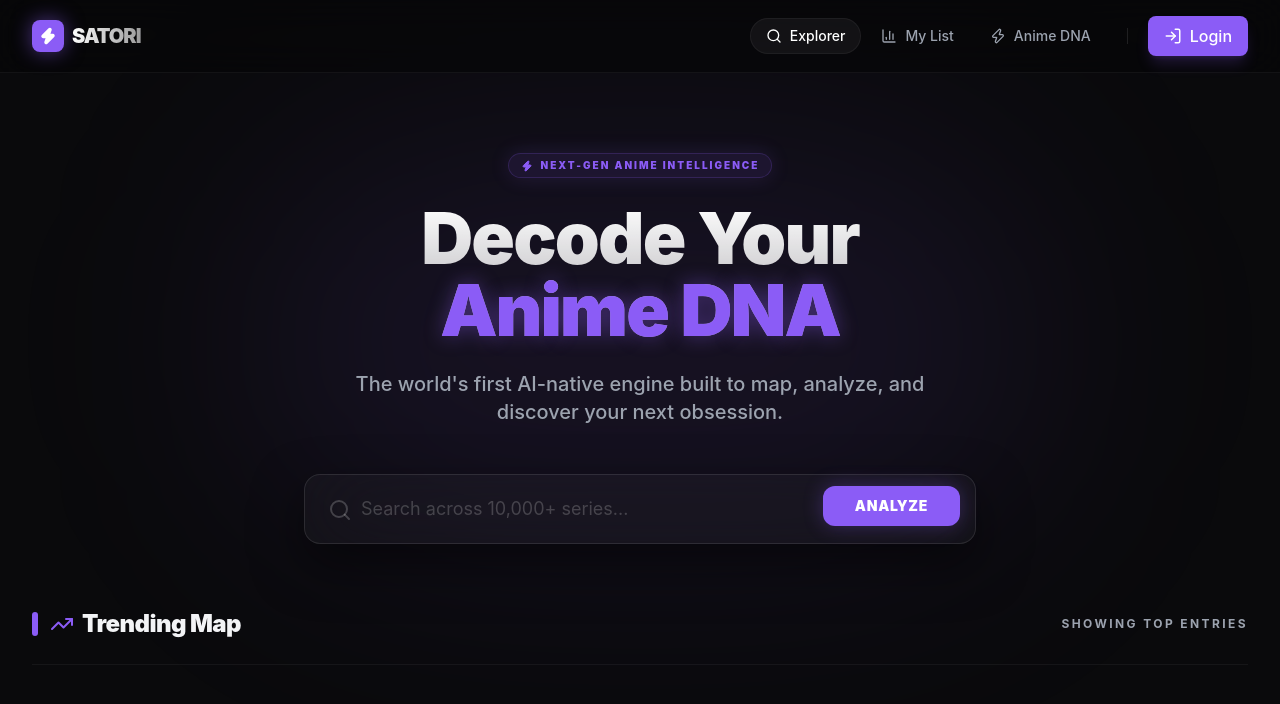
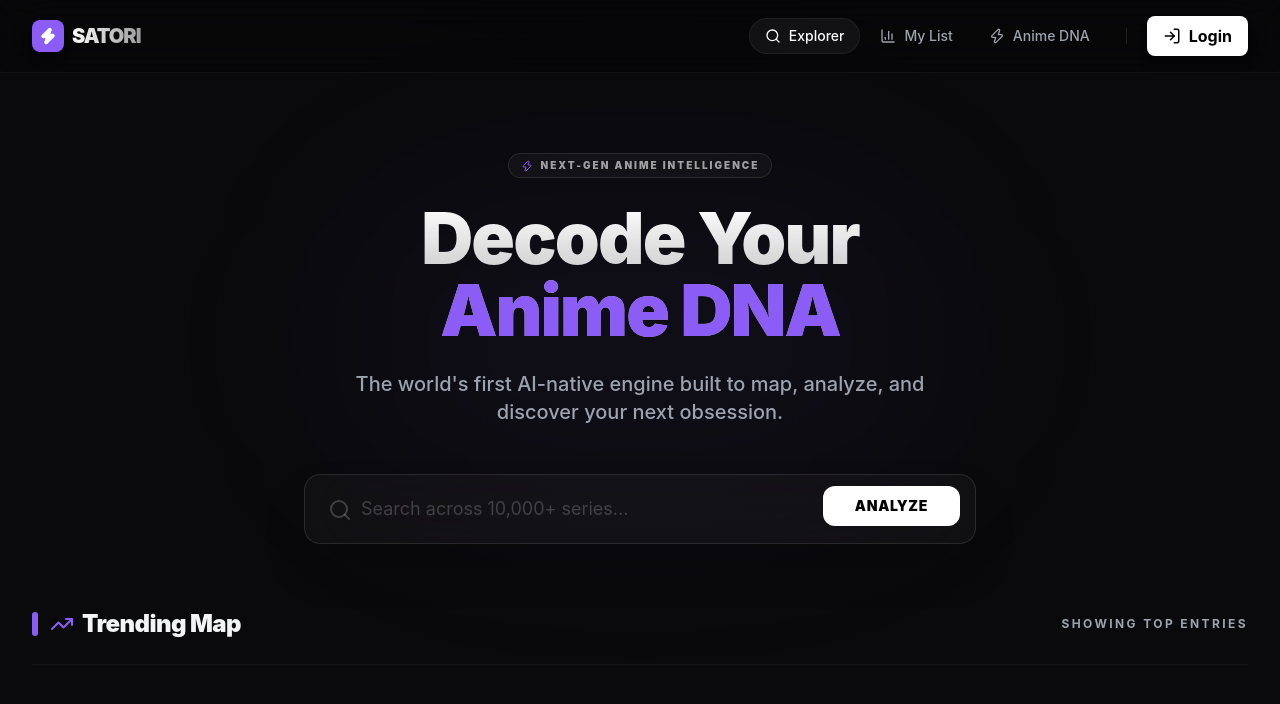
Before and after one commit to KOTHA-SRIVIBHU/satori, a React (Vite) app in the folder client/: page / in a window 1280 px wide. Shown: the top 704 px of the page. Built offline with nearby package versions, Linux system fonts and the light colour scheme.

Commit message:
ver 1.11 style: UI changes

```diff
--- a/client/src/components/AnimeCard.jsx
+++ b/client/src/components/AnimeCard.jsx
@@ -11,13 +11,13 @@ const AnimeCard = ({ anime, index }) => {
     >
       <Link
         to={`/anime/${anime.id}`}
-        className="group relative flex flex-col bg-white/[0.03] rounded-2xl overflow-hidden border border-white/[0.08] hover:border-satori-accent/50 transition-all duration-500 hover:shadow-[0_0_30px_rgba(139,92,246,0.1)] h-full"
+        className="group relative flex flex-col bg-white/[0.03] rounded-2xl overflow-hidden border border-white/[0.08] hover:border-white/20 transition-all duration-500 h-full shadow-lg"
       >
         <div className="relative aspect-[2/3] overflow-hidden">
           <img
             src={anime.image}
             alt={anime.title}
-            className="w-full h-full object-cover group-hover:scale-110 transition-transform duration-700"
+            className="w-full h-full object-cover group-hover:scale-105 transition-transform duration-700"
           />
           <div className="absolute inset-0 bg-gradient-to-t from-[#050507] via-transparent to-transparent opacity-80" />
 
@@ -37,7 +37,7 @@ const AnimeCard = ({ anime, index }) => {
           <div className="absolute bottom-3 left-3 right-3">
              <div className="flex flex-wrap gap-1.5">
               {anime.genres?.slice(0, 2).map(g => (
-                <span key={g} className="text-[9px] font-bold uppercase tracking-wider bg-satori-accent/20 backdrop-blur-md border border-satori-accent/30 px-2 py-0.5 rounded-md text-satori-accent">{g}</span>
+                <span key={g} className="text-[9px] font-bold uppercase tracking-wider bg-white/10 backdrop-blur-md border border-white/10 px-2 py-0.5 rounded-md text-white/60">{g}</span>
               ))}
             </div>
           </div>
--- a/client/src/components/Navbar.jsx
+++ b/client/src/components/Navbar.jsx
@@ -21,7 +21,7 @@ const Navbar = () => {
       className="sticky top-0 z-[100] bg-[#050507]/60 backdrop-blur-xl border-b border-white/[0.05] px-8 py-4 flex items-center justify-between"
     >
       <Link to="/" className="group flex items-center gap-2">
-        <div className="w-8 h-8 bg-satori-accent rounded-lg flex items-center justify-center shadow-[0_0_20px_rgba(139,92,246,0.5)]">
+        <div className="w-8 h-8 bg-satori-accent rounded-lg flex items-center justify-center shadow-lg">
           <Zap size={18} className="text-white fill-current" />
         </div>
         <span className="text-xl font-black tracking-tighter bg-gradient-to-r from-white to-white/60 bg-clip-text text-transparent group-hover:from-satori-accent group-hover:to-blue-400 transition-all">
@@ -59,13 +59,13 @@ const Navbar = () => {
           <div className="flex items-center gap-3">
             <Link
               to="/profile"
-              className="p-2.5 bg-satori-accent/10 rounded-xl text-satori-accent hover:bg-satori-accent hover:text-white transition-all shadow-lg hover:shadow-satori-accent/20"
+              className="p-2.5 bg-white/5 border border-white/5 rounded-xl text-satori-accent hover:bg-satori-accent hover:text-white transition-all shadow-lg"
             >
               <User size={18} />
             </Link>
             <button
               onClick={logout}
-              className="p-2.5 bg-red-500/10 rounded-xl text-red-500 hover:bg-red-500 hover:text-white transition-all"
+              className="p-2.5 bg-red-500/5 border border-red-500/10 rounded-xl text-red-500 hover:bg-red-500 hover:text-white transition-all"
             >
               <LogOut size={18} />
             </button>
@@ -73,7 +73,7 @@ const Navbar = () => {
         ) : (
           <Link
             to="/login"
-            className="flex items-center gap-2 px-4 py-2 bg-satori-accent text-white rounded-lg font-medium hover:bg-purple-600 transition-all shadow-lg shadow-satori-accent/20"
+            className="flex items-center gap-2 px-4 py-2 bg-white text-black rounded-lg font-bold hover:bg-white/90 transition-all shadow-lg"
           >
             <LogIn size={18} />
             <span>Login</span>
--- a/client/src/index.css
+++ b/client/src/index.css
@@ -6,8 +6,8 @@
   body {
     @apply bg-[#050507] text-[#f3f4f6] font-sans antialiased selection:bg-satori-accent/30;
     background-image:
-      radial-gradient(at 0% 0%, rgba(139, 92, 246, 0.05) 0px, transparent 50%),
-      radial-gradient(at 100% 100%, rgba(59, 130, 246, 0.05) 0px, transparent 50%);
+      radial-gradient(at 0% 0%, rgba(139, 92, 246, 0.03) 0px, transparent 40%),
+      radial-gradient(at 100% 100%, rgba(59, 130, 246, 0.03) 0px, transparent 40%);
     background-attachment: fixed;
   }
 }
@@ -18,11 +18,11 @@
   }
 
   .glass-card-hover {
-    @apply hover:bg-white/[0.06] hover:border-satori-accent/30 transition-all duration-500;
+    @apply hover:bg-white/[0.06] hover:border-satori-accent/20 transition-all duration-500;
   }
 
   .neon-glow {
-    text-shadow: 0 0 20px rgba(139, 92, 246, 0.4);
+    text-shadow: 0 0 10px rgba(139, 92, 246, 0.2);
   }
 
   .spotlight {
--- a/client/src/pages/Home.jsx
+++ b/client/src/pages/Home.jsx
@@ -96,9 +96,9 @@ const Home = () => {
           <motion.div
             initial={{ opacity: 0, scale: 0.9 }}
             animate={{ opacity: 1, scale: 1 }}
-            className="inline-flex items-center gap-2 px-3 py-1 rounded-full bg-satori-accent/10 border border-satori-accent/20 text-satori-accent text-[10px] font-black uppercase tracking-[0.2em] mb-6 shadow-[0_0_20px_rgba(139,92,246,0.15)]"
+            className="inline-flex items-center gap-2 px-3 py-1 rounded-full bg-white/[0.03] border border-white/10 text-white/60 text-[10px] font-black uppercase tracking-[0.2em] mb-6"
           >
-            <Zap size={12} className="fill-current" /> Next-Gen Anime Intelligence
+            <Zap size={12} className="text-satori-accent" /> Next-Gen Anime Intelligence
           </motion.div>
 
           <motion.h1
@@ -107,7 +107,7 @@ const Home = () => {
             className="text-6xl md:text-7xl font-[900] tracking-tight mb-6 bg-gradient-to-b from-white to-white/60 bg-clip-text text-transparent"
           >
             Decode Your <br />
-            <span className="text-satori-accent neon-glow">Anime DNA</span>
+            <span className="text-satori-accent">Anime DNA</span>
           </motion.h1>
 
           <motion.p
@@ -125,16 +125,16 @@ const Home = () => {
             <input
               type="text"
               placeholder="Search across 10,000+ series..."
-              className="w-full bg-white/[0.03] backdrop-blur-2xl border border-white/10 rounded-2xl py-5 px-8 pl-14 text-lg focus:outline-none focus:border-satori-accent/50 focus:bg-white/[0.05] transition-all shadow-[0_20px_50px_rgba(0,0,0,0.5)] placeholder:text-white/20"
+              className="w-full bg-white/[0.03] backdrop-blur-2xl border border-white/10 rounded-2xl py-5 px-8 pl-14 text-lg focus:outline-none focus:border-white/20 focus:bg-white/[0.05] transition-all shadow-2xl placeholder:text-white/20"
               value={query}
               onChange={(e) => setQ(e.target.value)}
               onBlur={() => setTimeout(() => setSuggestions([]), 200)}
             />
-            <SearchIcon className="absolute left-6 top-6 text-white/20 group-focus-within:text-satori-accent transition-colors" size={24} />
+            <SearchIcon className="absolute left-6 top-6 text-white/20 group-focus-within:text-white/40 transition-colors" size={24} />
 
             <div className="absolute right-4 top-3 flex items-center gap-3">
               {isTyping && <Loader2 className="animate-spin text-satori-accent" size={20} />}
-              <button className="bg-satori-accent hover:bg-satori-accent/80 text-white px-8 py-2.5 rounded-xl transition-all font-black text-sm uppercase tracking-wider shadow-[0_0_20px_rgba(139,92,246,0.3)]">
+              <button className="bg-white text-black hover:bg-white/90 px-8 py-2.5 rounded-xl transition-all font-black text-sm uppercase tracking-wider">
                 Analyze
               </button>
             </div>
@@ -173,7 +173,7 @@ const Home = () => {
         </div>
 
         {/* Decorative elements */}
-        <div className="absolute top-1/2 left-1/2 -translate-x-1/2 -translate-y-1/2 w-[800px] h-[400px] bg-satori-accent/10 blur-[120px] rounded-full -z-10" />
+        <div className="absolute top-1/2 left-1/2 -translate-x-1/2 -translate-y-1/2 w-[600px] h-[300px] bg-satori-accent/5 blur-[100px] rounded-full -z-10" />
       </section>
 
       {/* Main Content */}
```
Also changed, not shown: client/src/pages/Details.jsx (+8 -9 lines).
